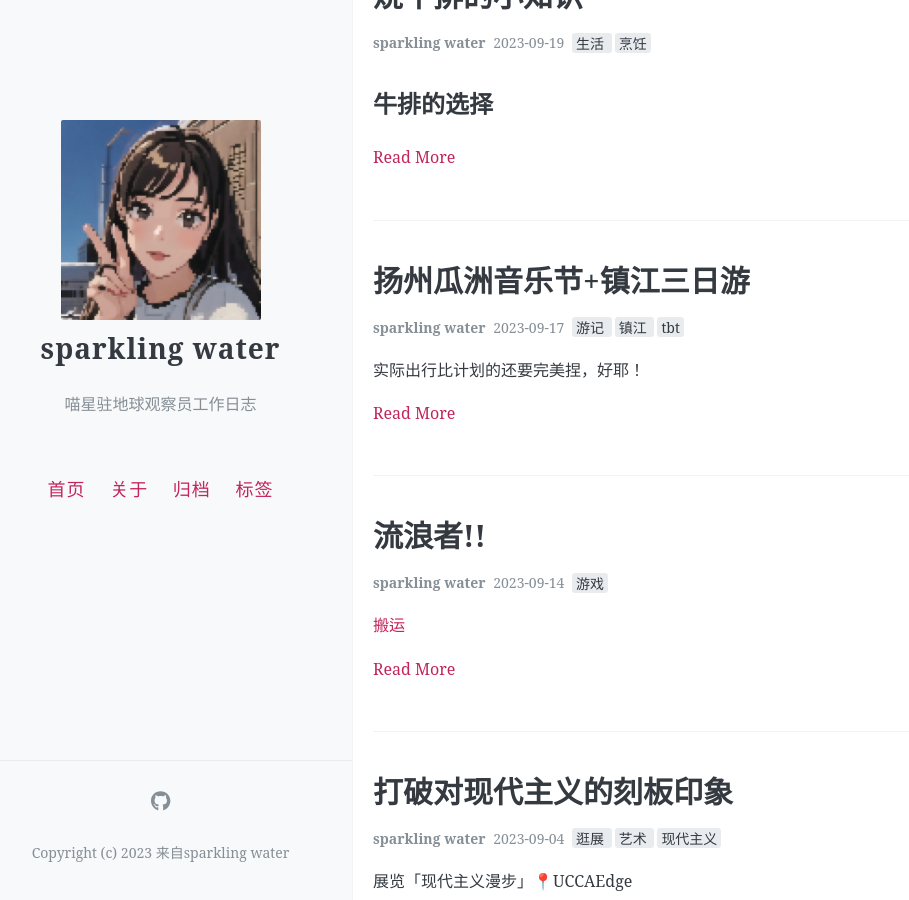
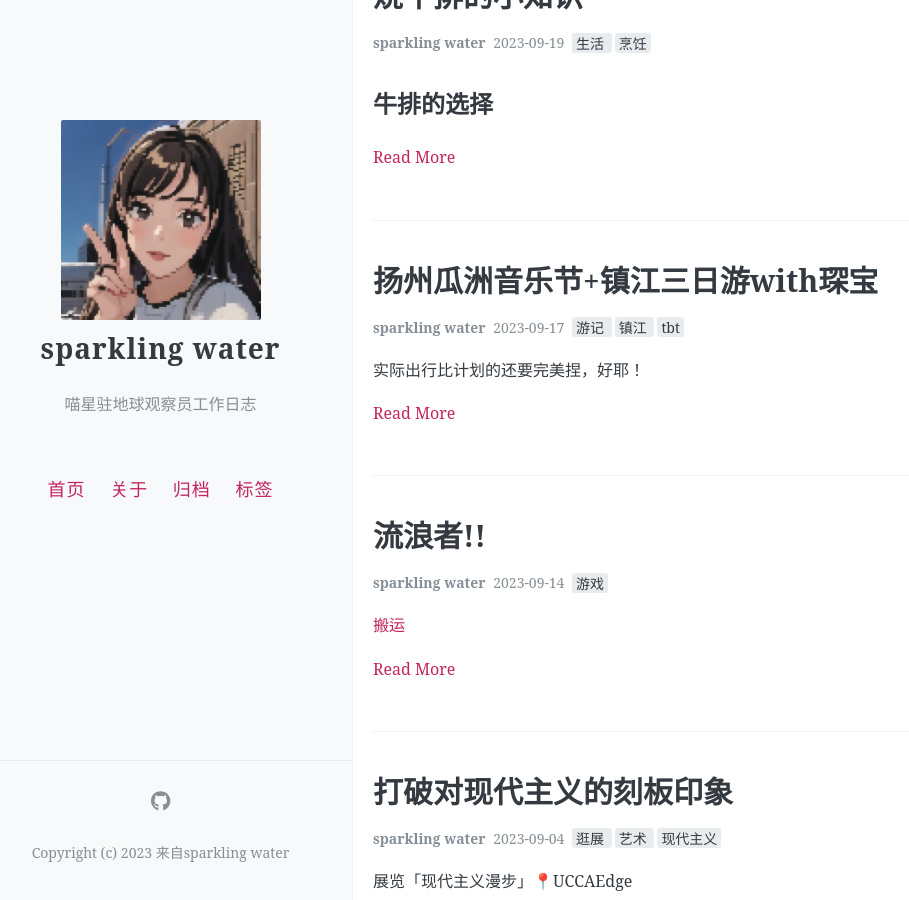
Before and after one commit to jwjwjiawen/sparkling_water, a Jekyll site: the page built from index.html, in a window 1280 px wide and 900 px high, scrolled down 1115 px. Shown: the whole window, without its empty margins (31-940 px from the left). Built offline with Jekyll 4.4.1, drawn with Linux system fonts in a browser that asks for light colours; the list of posts is cut into pages by our own code; comment, search, counter and statistics services are not loaded.

Commit message:
Update 2023-09-17-zhenjiang.md

```diff
--- a/_posts/2023-09-17-zhenjiang.md
+++ b/_posts/2023-09-17-zhenjiang.md
@@ -1,6 +1,6 @@
 ---
 layout: post
-title: 扬州瓜洲音乐节+镇江三日游
+title: 扬州瓜洲音乐节+镇江三日游with琛宝
 date: 2023-09-17
 author: sparkling water
 tags: [游记, 镇江, tbt]
```
